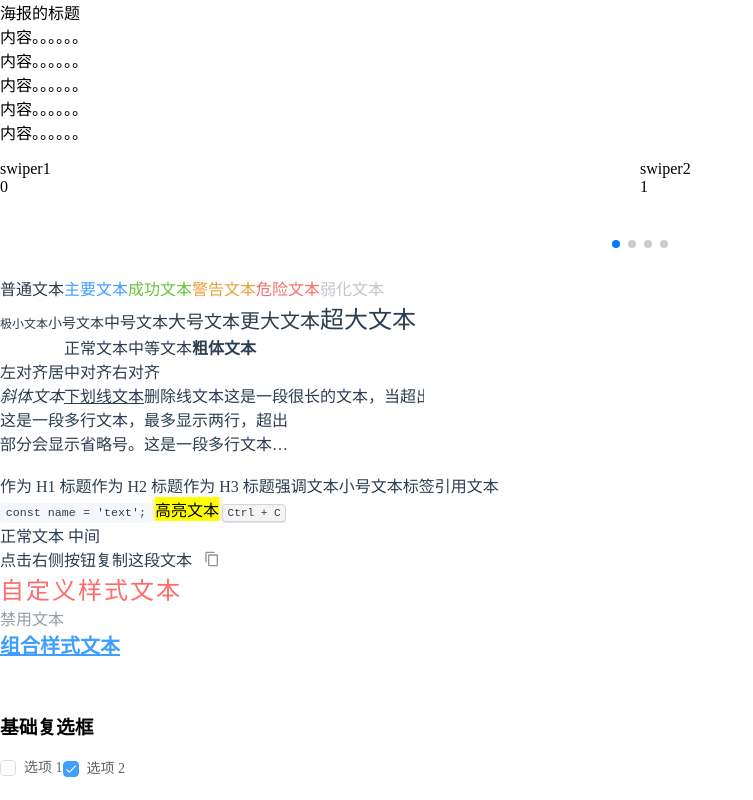
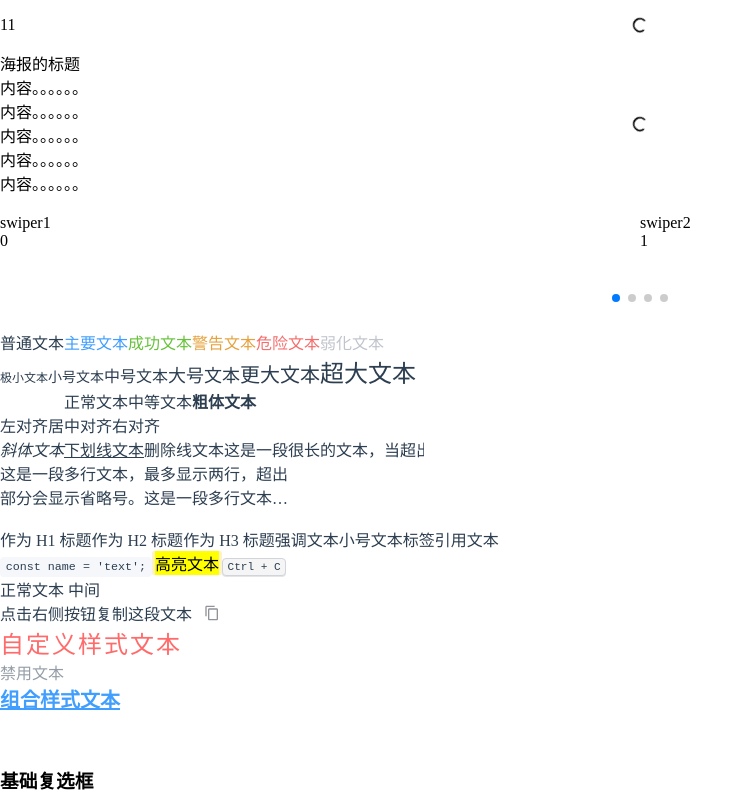
Before and after one commit to nekoLabV/templates-h5-app, a Vue app: page / in a window 1280 px wide. Shown: the top 800 px of the page, without its empty margins (0-753 px from the left). Built offline with nearby package versions, Linux system fonts and the light colour scheme.

Commit message:
feat: components up.

```diff
--- a/package.json
+++ b/package.json
@@ -10,6 +10,7 @@
   },
   "dependencies": {
     "html2canvas": "^1.4.1",
+    "pinia": "^3.0.4",
     "swiper": "^12.1.2",
     "vue": "^3.5.25"
   },
--- a/src/App.vue
+++ b/src/App.vue
@@ -113,7 +113,8 @@ const clickBtn = async () => {
 </script>
 
 <template>
-  <Poster></Poster>
+  <p v-loading="true">11</p>
+  <Poster v-loading="true"></Poster>
   <p>
     <Swiper
       :items="swiperItems"
--- /dev/null
+++ b/src/components/Loading.vue
@@ -0,0 +1,91 @@
+<script lang="ts" setup>
+defineProps({
+  size: {
+    type: String,
+    default: '20px'
+  },
+  svgSize: {
+    type: String,
+    default: '16px'
+  }
+})
+</script>
+
+<template>
+  <div class="loading-spinner" :style="{ '--size': size, '--svg-size': svgSize }">
+    <svg class="loading-spinner__circle-svg" viewBox="25 25 50 50">
+      <circle
+        class="loading-spinner__circle-stroke"
+        cx="50"
+        cy="50"
+        r="20"
+        fill="none"
+        stroke-width="2"
+        stroke-miterlimit="10"
+      />
+    </svg>
+  </div>
+</template>
+
+<style lang="scss" scoped>
+.loading-spinner {
+  position: absolute;
+  left: 50%;
+  top: 50%;
+  transform: translate(-50%, -50%);
+  z-index: 99;
+  display: flex;
+  justify-content: center;
+  align-items: center;
+  height: 100%;
+  width: 100%;
+  fill: currentColor;
+  stroke: currentColor;
+  background-color: rgba($color: var(--map-primary), $alpha: 0.48);
+
+  &__circle-svg {
+    animation: loading-spinner-rotate 1.28973s linear infinite;
+    height: var(--svg-size);
+    width: var(--svg-size);
+    -webkit-transform-origin: center center;
+    transform-origin: center center;
+    position: absolute;
+    top: 0;
+    bottom: 0;
+    left: 0;
+    right: 0;
+    margin: auto;
+  }
+
+  &__circle-stroke {
+    stroke-dasharray: 1, 200;
+    stroke-dashoffset: 0;
+    animation: loading-spinner-dash 2s ease-in-out infinite;
+    stroke-linecap: round;
+    stroke-width: 5px !important;
+  }
+}
+
+@keyframes loading-spinner-rotate {
+  100% {
+    transform: rotate(360deg);
+  }
+}
+
+@keyframes loading-spinner-dash {
+  0% {
+    stroke-dasharray: 1, 200;
+    stroke-dashoffset: 0;
+  }
+
+  50% {
+    stroke-dasharray: 89, 200;
+    stroke-dashoffset: -35px;
+  }
+
+  100% {
+    stroke-dasharray: 89, 200;
+    stroke-dashoffset: -124px;
+  }
+}
+</style>
--- a/src/components/Poster.vue
+++ b/src/components/Poster.vue
@@ -3,8 +3,13 @@ import html2canvas from 'html2canvas'
 import { ref, onMounted } from 'vue'
 
 const posterRef = ref()
+const showPoster = ref<boolean>(false)
+const w = ref<number>()
+const h = ref<number>()
 
 const generatePoster = async(ele: HTMLElement) => {
+  w.value = ele.scrollWidth
+  h.value = ele.scrollHeight
   try {
     const canvas = await html2canvas(ele, {
       scale: 2, // 提高清晰度
@@ -12,26 +17,27 @@ const generatePoster = async(ele: HTMLElement) => {
       allowTaint: false,
       useCORS: true, // 处理跨域图片
       logging: false,
-      windowWidth: ele.scrollWidth,
-      windowHeight: ele.scrollHeight
+      windowWidth: w.value,
+      windowHeight: h.value
     })
 
-    const posterUrl = canvas.toDataURL('image/png');
+    const posterUrl = canvas.toDataURL('image/png')
     return posterUrl
   } catch (error) {
-    console.error('生成失败:', error);
+    console.error('海报生成失败:', error)
   }
 }
 
+const poster = ref()
 onMounted(async () => {
-  console.dir(posterRef.value?.__vnode.el)
-  const poster = await generatePoster(posterRef.value?.__vnode.el)
-  console.log('poster', poster)
+  poster.value = await generatePoster(posterRef.value?.__vnode.el)
+  showPoster.value = true
 })
 </script>
 
 <template>
   <div class="poster" ref="posterRef">
+    <div v-if="!showPoster">
       <div>海报的标题</div>
       <div>内容。。。。。。</div>
       <div>内容。。。。。。</div>
@@ -39,4 +45,6 @@ onMounted(async () => {
       <div>内容。。。。。。</div>
       <div>内容。。。。。。</div>
     </div>
+    <img v-else :width="w" :height="h" :src="poster" alt="poster">
+  </div>
 </template>
--- /dev/null
+++ b/src/directives/loading.ts
@@ -0,0 +1,30 @@
+import type { ObjectDirective } from 'vue'
+import { createApp } from 'vue'
+import LoadingComp from '@/components/Loading.vue'
+
+const loadingDirective: ObjectDirective = {
+  mounted(el, binding) {
+    const app = createApp(LoadingComp)
+    const instance = app.mount(document.createElement('div'))
+    el.instance = instance
+    if (binding.value) {
+      append(el)
+    }
+  },
+  updated(el, binding) {
+    if (binding.value !== binding.oldValue) {
+      binding.value ? append(el) : remove(el)
+    }
+  }
+}
+
+function append(el: any) {
+  el.style.position = 'relative' // 确保遮罩层定位正确
+  el.appendChild(el.instance.$el)
+}
+
+function remove(el: any) {
+  el.removeChild(el.instance.$el)
+}
+
+export default loadingDirective
--- a/src/main.ts
+++ b/src/main.ts
@@ -5,8 +5,13 @@ import App from './App.vue'
 import '@/mock'
 
 import UI from '@/components/common'
+import loadingDirective from '@/directives/loading'
+import { createPinia } from 'pinia'
 
 const app = createApp(App)
+const pinia = createPinia()
 app.use(UI)
+app.use(pinia)
+app.directive('loading', loadingDirective)
 
 app.mount('#app')
```
Also changed, not shown: 2 other files (tests, documents, lock files or other folders). Lines whose indentation alone changed are shown as unchanged.
